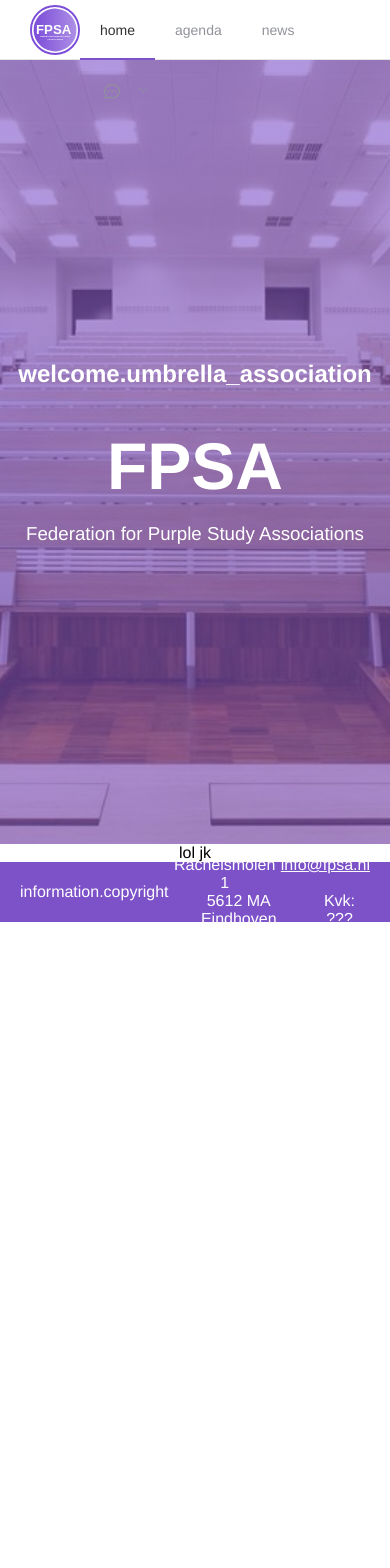
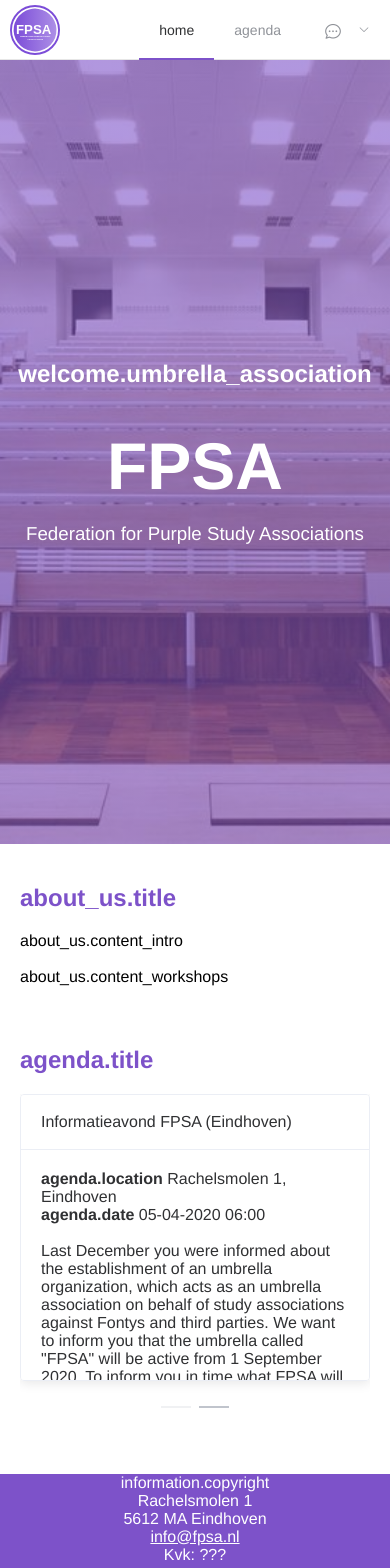
Before and after one commit to federation-purple-study-associations/FPSA-site, a Vue app: page / in a window 390 px wide. Shown: the top 1568 px of the page. Before the commit the page ends 928 px from the top, so only its background shows below. Built offline with nearby package versions, Linux system fonts and the light colour scheme.

Commit message:
Added agenda to home page

```diff
--- a/src/App.vue
+++ b/src/App.vue
@@ -25,11 +25,10 @@
   font-family: "Helvetica Neue";
   -webkit-font-smoothing: antialiased;
   -moz-osx-font-smoothing: grayscale;
-  text-align: center;
 }
 
 .content {
   margin-top: 60px;
-  min-height: calc(100vh - 60px - 60px);
+  min-height: calc(100vh - 60px - 90px);
 }
 </style>
--- a/src/assets/fpsa-theme.scss
+++ b/src/assets/fpsa-theme.scss
@@ -1,5 +1,16 @@
 /* theme color */
 $--color-primary: #7D52C9;
+
+@media only screen and (max-width: 768px) {
+    .el-header.header, .el-footer.footer {
+        padding: 0px;
+    }
+}
+
+h2.fpsa-header {
+    color: $--color-primary;
+
+}
 
 /* icon font path, required */
 $--font-path: '~element-ui/lib/theme-chalk/fonts';
--- a/src/components/footer.vue
+++ b/src/components/footer.vue
@@ -3,15 +3,15 @@
     <div class="footer__copyright">
         {{$t('information.copyright')}}
     </div>
-    <div class="footer__information">
     <div>
         <span>Rachelsmolen 1</span>
-            <span><a href="mailto:info@fpsa.nl">info@fpsa.nl</a></span>
+        <br>
+        <span>5612 MA Eindhoven</span>
     </div>
     <div>
-            <span>5612 MA Eindhoven</span>
+        <span><a href="mailto:info@fpsa.nl">info@fpsa.nl</a></span>
+        <br>
         <span>Kvk: ???</span>
-        </div>
     </div>
   </el-footer>
 </template>
@@ -30,18 +30,18 @@
     display: flex;
     justify-content: space-between;
     align-items: center;
-
-    &__information {
-        width: 300px;
-
-        div {
-            display: flex;
-            justify-content: space-between;
+    margin-top: 30px;
+    text-align: center;
 
     a {
         color: white;
     }
 }
+
+@media only screen and (max-width: 768px) {
+    .footer {
+        height: 120px !important;
+        display: block;
     }
 }
 </style>
--- a/src/components/header.vue
+++ b/src/components/header.vue
@@ -8,8 +8,7 @@
     <el-menu mode="horizontal" class="header-navigation" :default-active="window.location.pathname" router>
       <el-menu-item index="/">{{$t('home')}}</el-menu-item>
       <el-menu-item index="/agenda">{{$t('agenda')}}</el-menu-item>
-      <el-menu-item index="/news">{{$t('news')}}</el-menu-item>
-      <el-submenu index="4">
+      <el-submenu index="">
         <template slot="title"><i class="el-icon-chat-dot-round"></i></template>
         <el-menu-item index="" v-on:click="switchLanguage('nl')">Nederlands</el-menu-item>
         <el-menu-item index="" v-on:click="switchLanguage('en')">English</el-menu-item>
--- a/src/lang/components/header.json
+++ b/src/lang/components/header.json
@@ -1,12 +1,10 @@
 {
     "nl": {
         "home": "Home",
-        "agenda": "Agenda",
-        "news": "Nieuws"
+        "agenda": "Agenda"
     },
     "en": {
         "home": "Home",
-        "agenda": "Agenda",
-        "news": "News"
+        "agenda": "Agenda"
     }
 }
--- a/src/lang/views/news.json
+++ /dev/null
@@ -1,6 +0,0 @@
-{
-    "nl": {
-    },
-    "en": {
-    }
-}
--- a/src/modules/language.ts
+++ b/src/modules/language.ts
@@ -1,5 +1,5 @@
 /* eslint-disable */
-import VueI18n, { LocaleMessages } from "vue-i18n";
+import VueI18n from "vue-i18n";
 import Vue from "vue";
 
 const storageConst = "language";
@@ -8,7 +8,7 @@
 
 Vue.use(VueI18n);
 export const i18n = new VueI18n({
-  locale: localStorage.getItem(storageConst) || "en",
+  locale: localStorage.getItem(storageConst) || "nl",
   fallbackLocale: "en"
 });
 
@@ -16,6 +16,11 @@
   namespaced: false,
   state: {
     language: localStorage.getItem(storageConst)
+  },
+  getters: {
+    currentLanguage: (state: {language: string | null}) => {
+      return state.language;
+    }
   },
   mutations: {
     SET_LANGUAGE(state: any, lang: string) {
--- a/src/router/index.ts
+++ b/src/router/index.ts
@@ -2,7 +2,6 @@
 import VueRouter from 'vue-router';
 import Home from '../views/Home.vue';
 import Agenda from '../views/Agenda.vue';
-import News from '../views/News.vue';
 
 Vue.use(VueRouter);
 
@@ -15,10 +14,6 @@
     path: '/agenda',
     component: Agenda
   },
-  {
-    path: '/news',
-    component: News
-  }
 ];
 
 const router = new VueRouter({
--- a/src/views/Home.vue
+++ b/src/views/Home.vue
@@ -8,17 +8,67 @@
       </div>
     </div>
 
-    <div>
-      lol jk
-    </div>
+    <el-main class="home__about-us">
+      <h2 class="fpsa-header">{{$t('about_us.title')}}</h2>
+      <span>{{$t('about_us.content_intro')}}</span>
+      <br><br>
+      <span>{{$t('about_us.content_workshops')}}</span>
+    </el-main>
+
+    <el-main class="home__agenda">
+      <h2 class="fpsa-header">{{$t('agenda.title')}}</h2>
+      <el-carousel indicator-position="outside">
+        <el-carousel-item v-for="item in agendaItems" :key="item.title">
+          <el-card class="box-card">
+            <div slot="header" class="clearfix">
+              <span>{{item.title}}</span>
+            </div>
+            <div><b>{{$t('agenda.location')}}</b> {{item.location}}</div>
+            <div><b>{{$t('agenda.date')}}</b> {{moment(item.dateTime).format('DD-MM-YYYY hh:mm')}}</div>
+            <br>
+            <div>{{$store.getters.currentLanguage === 'nl' ? item.contentNL : item.contentEN}}</div>
+            <img class="image-container" :src="item.imgUrl"/>
+          </el-card>
+        </el-carousel-item>
+      </el-carousel>
+    </el-main>
   </div>
 </template>
 
 <script lang="ts" scoped>
 import { Component, Vue } from 'vue-property-decorator';
+import moment from 'moment';
 
 @Component({})
-export default class Home extends Vue {}
+export default class Home extends Vue {
+  private moment = moment;
+
+  private agendaItems: {
+    title: string,
+    imgUrl: string,
+    location: string,
+    dateTime: Date,
+    contentNL: string,
+    contentEN: string
+  }[] = [
+    {
+      title: 'Informatieavond FPSA (Tilburg)',
+      imgUrl: '/img/stock-presentation.fe729c53.jpg',
+      location: 'Tilburg',
+      dateTime: new Date(2020, 3, 4, 19, 0, 0),
+      contentNL: 'Afgelopen december hebben jullie bericht gehad over het oprichten van een koepel, die als overkoepelende vereniging namens studieverenigingen optreedt tegen Fontys en derden. Wij willen jullie mededelen dat de koepel genaamd ‘FPSA’ per 1 september 2020 actief zal zijn. Om jullie tijdig te informeren wat FPSA voor jullie vereniging gaat betekenen, willen wij jullie uitnodigen voor een informatiebijeenkomst. Na afloop van de bijeenkomst vindt er een borrel plaats.',
+      contentEN: 'Last December you were informed about the establishment of an umbrella organization, which acts as an umbrella association on behalf of study associations against Fontys and third parties. We want to inform you that the umbrella called "FPSA" will be active from 1 September 2020. To inform you in time what FPSA will mean for your association, we would like to invite you for an information meeting. After the meeting a drink will take place.'
+    },
+    {
+      title: 'Informatieavond FPSA (Eindhoven)',
+      imgUrl: '/img/stock-presentation.fe729c53.jpg',
+      location: 'Rachelsmolen 1, Eindhoven',
+      dateTime: new Date(2020, 3, 5, 18, 0, 0),
+      contentNL: 'Afgelopen december hebben jullie bericht gehad over het oprichten van een koepel, die als overkoepelende vereniging namens studieverenigingen optreedt tegen Fontys en derden. Wij willen jullie mededelen dat de koepel genaamd ‘FPSA’ per 1 september 2020 actief zal zijn. Om jullie tijdig te informeren wat FPSA voor jullie vereniging gaat betekenen, willen wij jullie uitnodigen voor een informatiebijeenkomst. Na afloop van de bijeenkomst vindt er een borrel plaats.',
+      contentEN: 'Last December you were informed about the establishment of an umbrella organization, which acts as an umbrella association on behalf of study associations against Fontys and third parties. We want to inform you that the umbrella called "FPSA" will be active from 1 September 2020. To inform you in time what FPSA will mean for your association, we would like to invite you for an information meeting. After the meeting a drink will take place.'
+    }
+  ];
+}
 </script>
 
 <style lang="scss" scoped>
@@ -56,6 +106,45 @@
       }
     }
   }
+
+  &__agenda {
+    & .box-card {
+      height: 95%;
+      margin: 0px 60px;
+      overflow-y: scroll;
+
+      & div {
+        width: 75%;
+      }
+
+      & .image-container {
+        position: absolute;
+        right: 75px;
+        top: 60px;
+        width: 20%;
+        height: 70%;
+        object-fit: cover;
+      }
+    }
+  }
+}
+
+@media only screen and (max-width: 768px) {
+  .home {
+    &__agenda {
+      & .box-card {
+        margin: 0px;
+
+        & div {
+          width: 100%;
+        }
+
+        & .image-container {
+          display: none;
+        }
+      }
+    }
+  }
 }
 </style>
 
--- a/src/views/News.vue
+++ /dev/null
@@ -1,17 +0,0 @@
-<template scoped>
-  <div class="news">
-      lol jk
-  </div>
-</template>
-
-<script lang="ts" scoped>
-import { Component, Vue } from 'vue-property-decorator';
-
-@Component({})
-export default class News extends Vue {}
-</script>
-
-<style lang="scss" scoped>
-</style>
-
-<i18n src="@/lang/views/news.json"></i18n>
```
Also changed, not shown: package.json (+8 -1 lines), src/lang/views/home.json (+20 -0 lines), src/assets/stock-presentation.jpg (added), 1 other file (tests, documents, lock files or other folders). Lines whose indentation alone changed are shown as unchanged.
